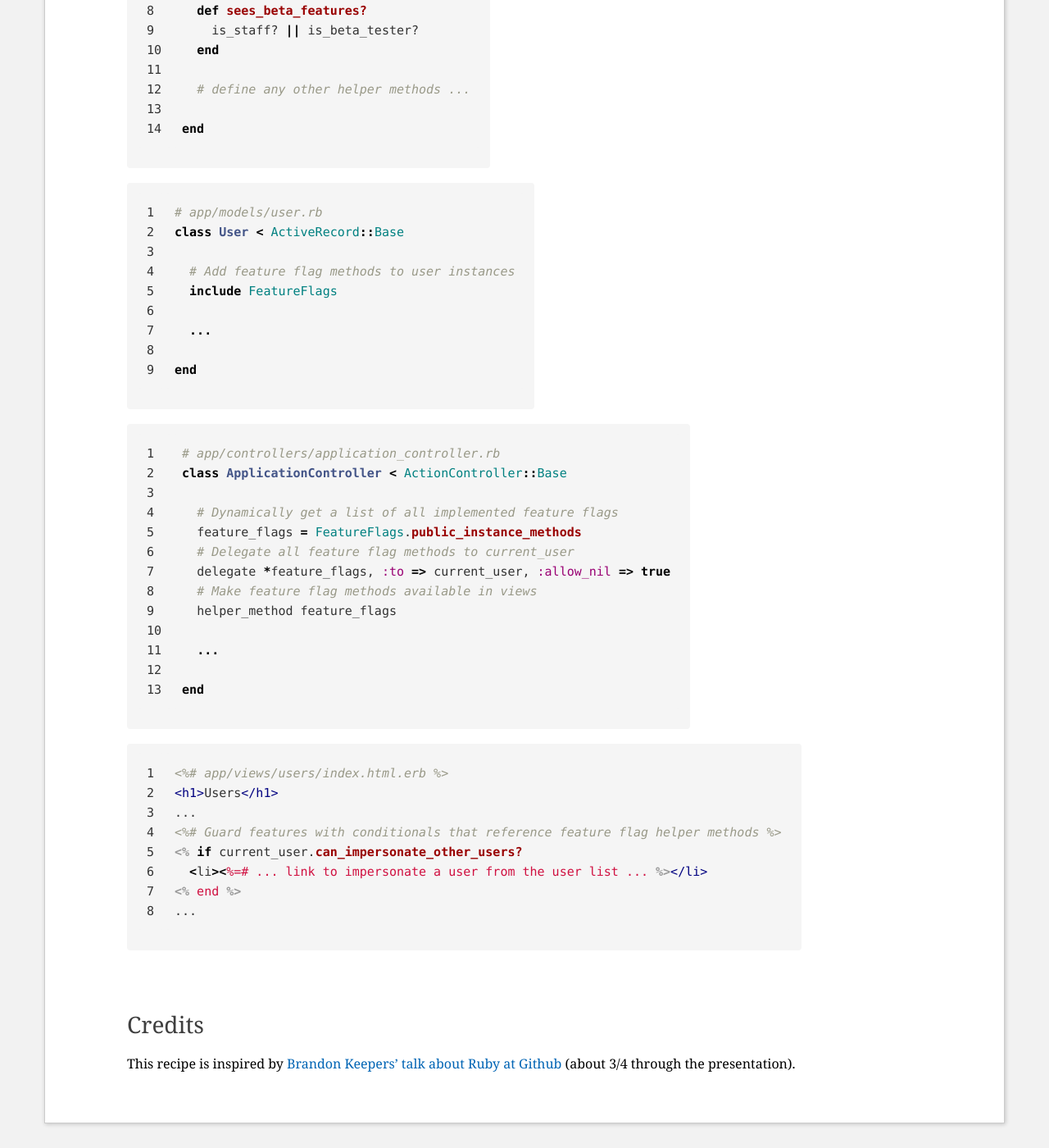
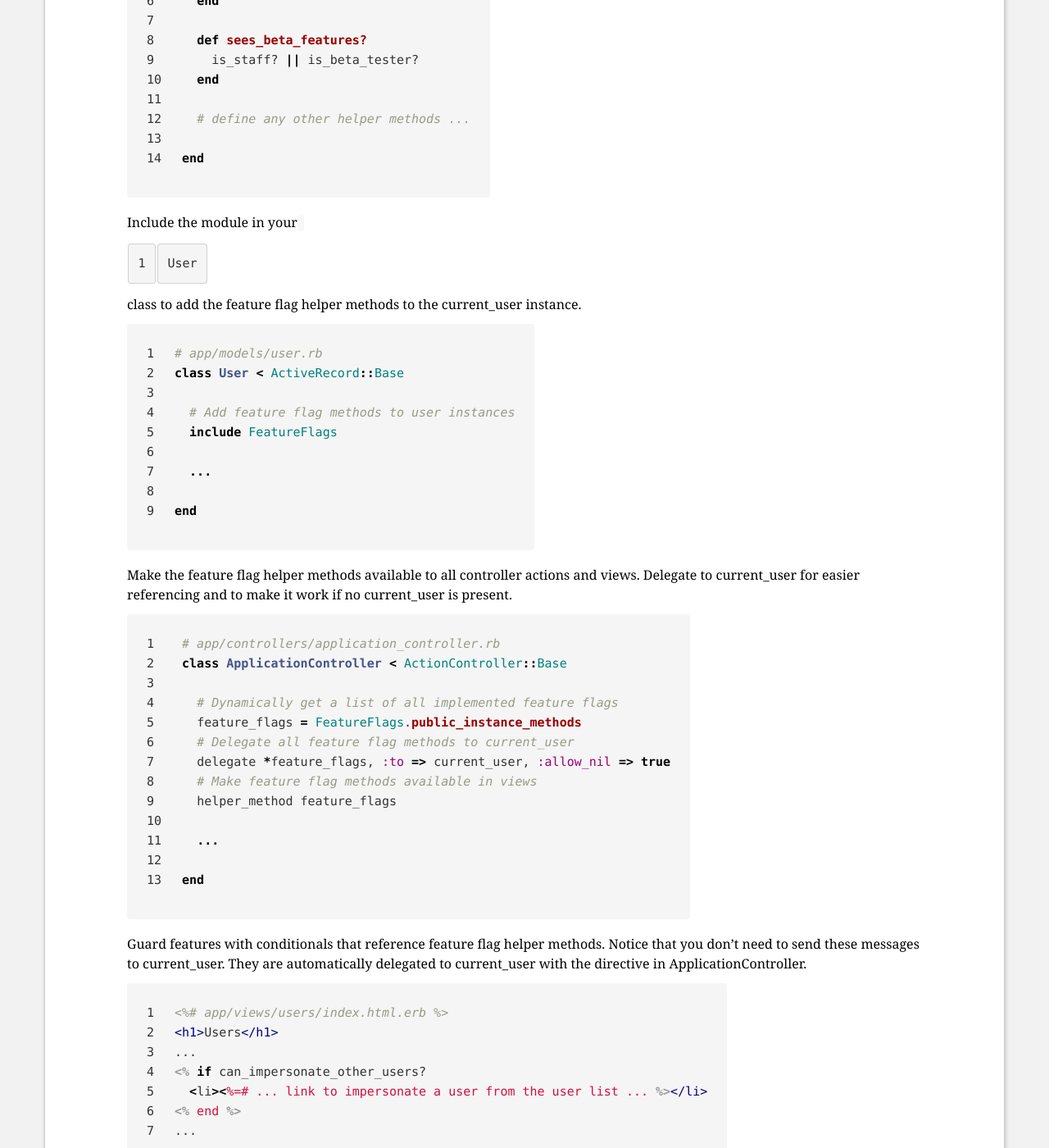
Before and after one commit to jhund/rails-recipes, a Jekyll site: the page built from pages/feature_flags.md, in a window 1280 px wide and 1400 px high, scrolled down 525 px. Shown: the whole window at 82% size. Built offline with Jekyll 4.4.1, drawn with Linux system fonts in a browser that asks for light colours; Markdown is read by kramdown in place of the engine named in the settings; some of the changed text lies outside the part shown.

Commit message:
Updated documentation on feature flags recipe.

````diff
--- a/pages/feature_flags.md
+++ b/pages/feature_flags.md
@@ -11,6 +11,8 @@ nav_id: feature_flags
 Sometimes you need to dynamically enable certain app features for a given user.
 This recipe gives you nice helper methods that you can add to views to guard
 features that are only available to some users:
+
+First define the feature flag helper methods in a module.
 
 ```ruby
 # app/concerns/feature_flags.rb
@@ -29,6 +31,9 @@ module FeatureFlags
 end
 ```
 
+Include the module in your `User` class to add the feature flag helper methods
+to the current_user instance.
+
 ```ruby
 # app/models/user.rb
 class User < ActiveRecord::Base
@@ -40,6 +45,10 @@ class User < ActiveRecord::Base
 
 end
 ```
+
+Make the feature flag helper methods available to all controller actions and
+views. Delegate to current_user for easier referencing and to make it work
+if no current_user is present.
 
 ```ruby
 # app/controllers/application_controller.rb
@@ -57,12 +66,15 @@ class ApplicationController < ActionController::Base
 end
 ```
 
+Guard features with conditionals that reference feature flag helper methods. Notice
+that you don't need to send these messages to current_user. They are automatically
+delegated to current_user with the directive in ApplicationController.
+
 ```erb
 <%# app/views/users/index.html.erb %>
 <h1>Users</h1>
 ...
-<%# Guard features with conditionals that reference feature flag helper methods %>
-<% if current_user.can_impersonate_other_users?
+<% if can_impersonate_other_users?
   <li><%=# ... link to impersonate a user from the user list ... %></li>
 <% end %>
 ...
````
